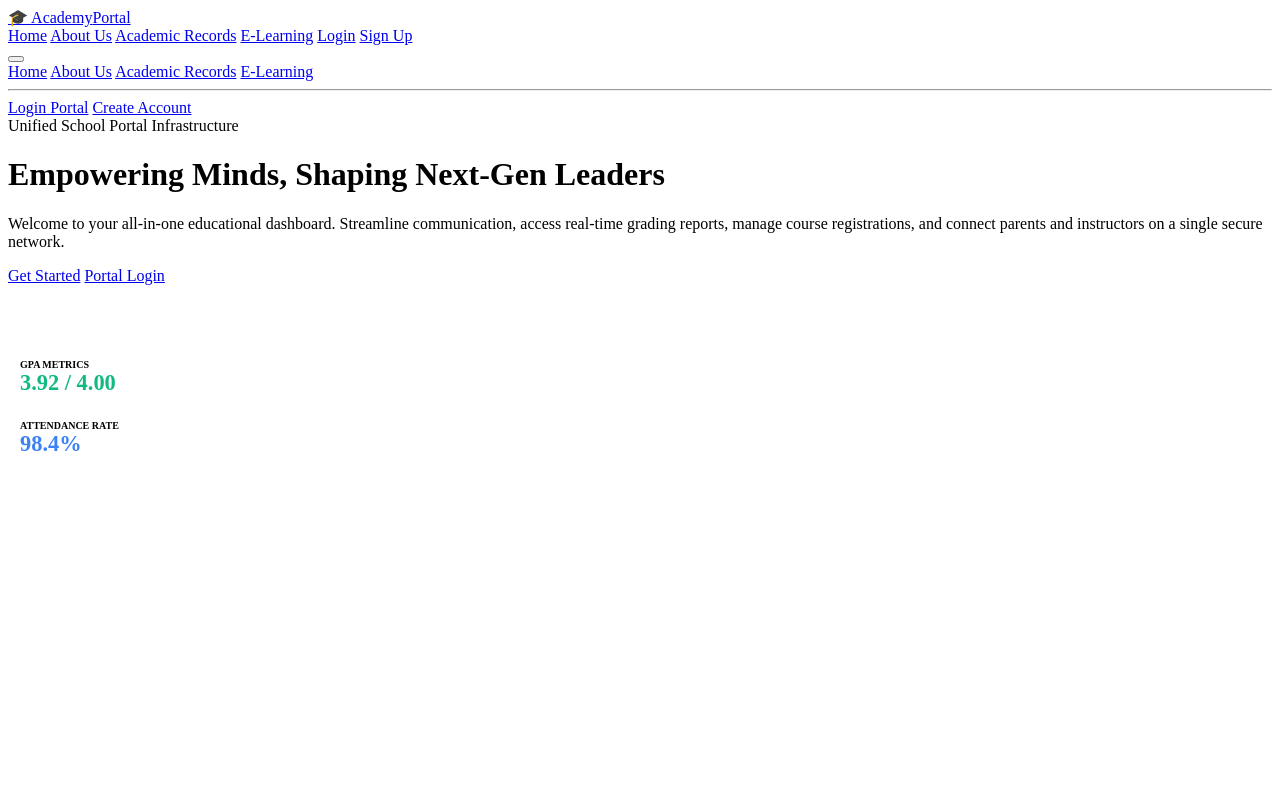
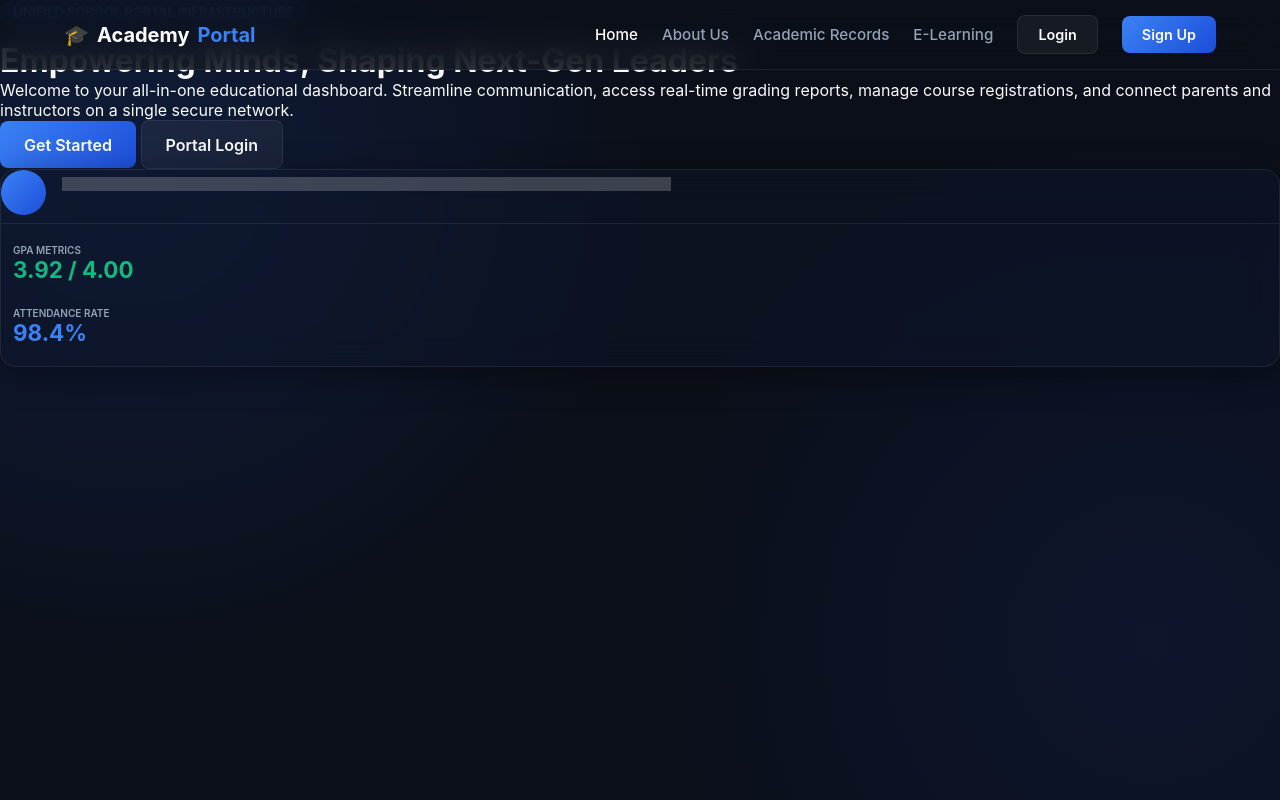
Before and after one commit to emmyWebsite237/gotegs-school-portal, a plain HTML site: page index.html in a window 1280 px wide. Drawn offline with nearby package versions, Linux system fonts and the light colour scheme.

Commit message:
Update styles.css

```diff
--- a/assets/css/styles.css
+++ b/assets/css/styles.css
@@ -1,5 +1,226 @@
 /* ==========================================================================
-   AUTH COMPONENTS & INTERACTIVE FORM UTILITIES (Appended to master styles.css)
+   1. GLOBAL SYSTEM VARIABLES & ROOT FOUNDATIONS
+   ========================================================================== */
+:root {
+  --bg-dark: #0b0f19;
+  --primary: #2563eb;
+  --primary-hover: #1d4ed8;
+  --text-main: #f8fafc;
+  --text-muted: #94a3b8;
+  --glass-bg: rgba(15, 23, 42, 0.45);
+  --glass-border: rgba(255, 255, 255, 0.08);
+  --glass-blur: blur(16px);
+  --transition: all 0.3s cubic-bezier(0.4, 0, 0.2, 1);
+  --accent-gradient: linear-gradient(135deg, #3b82f6 0%, #1d4ed8 100%);
+}
+
+* {
+  box-sizing: border-box;
+  margin: 0;
+  padding: 0;
+  font-family: -apple-system, BlinkMacSystemFont, "Segoe UI", Roboto, sans-serif;
+}
+
+body {
+  background-color: var(--bg-dark);
+  background-image:
+    radial-gradient(circle at 10% 20%, rgba(37, 99, 235, 0.15) 0%, transparent 40%),
+    radial-gradient(circle at 90% 80%, rgba(29, 78, 216, 0.1) 0%, transparent 40%);
+  background-attachment: fixed;
+  color: var(--text-main);
+  min-height: 100vh;
+  overflow-x: hidden;
+}
+
+/* --- Reusable Glass Container Utility --- */
+.glass-card {
+  background: var(--glass-bg);
+  backdrop-filter: var(--glass-blur);
+  -webkit-backdrop-filter: var(--glass-blur);
+  border: 1px solid var(--glass-border);
+  border-radius: 16px;
+  box-shadow: 0 8px 32px 0 rgba(0, 0, 0, 0.37);
+}
+
+/* --- Reusable Button Framework --- */
+.btn {
+  display: inline-flex;
+  align-items: center;
+  justify-content: center;
+  padding: 0.65rem 1.25rem;
+  font-size: 0.9rem;
+  font-weight: 600;
+  border-radius: 8px;
+  border: none;
+  cursor: pointer;
+  transition: var(--transition);
+  text-decoration: none;
+}
+
+.btn-primary {
+  background: var(--accent-gradient);
+  color: #fff;
+}
+
+.btn-primary:hover {
+  opacity: 0.9;
+  transform: translateY(-1px);
+}
+
+.btn-secondary {
+  background: rgba(255, 255, 255, 0.05);
+  border: 1px solid var(--glass-border);
+  color: var(--text-main);
+}
+
+.btn-secondary:hover {
+  background: rgba(255, 255, 255, 0.1);
+}
+
+.btn-block { width: 100%; }
+.btn-large { padding: 0.85rem 1.5rem; font-size: 1rem; }
+
+/* --- Text Accent Badges --- */
+.badge {
+  display: inline-block;
+  padding: 0.25rem 0.75rem;
+  background: rgba(37, 99, 235, 0.2);
+  border: 1px solid rgba(37, 99, 235, 0.3);
+  color: #60a5fa;
+  border-radius: 50px;
+  font-size: 0.8rem;
+  font-weight: 600;
+  text-transform: uppercase;
+  margin-bottom: 1rem;
+}
+
+/* ==========================================================================
+   2. GLOBAL NAVIGATION BAR & RESPONSIVE DRAWER
+   ========================================================================== */
+.navbar {
+  position: fixed;
+  top: 0;
+  left: 0;
+  width: 100%;
+  height: 70px;
+  background: rgba(11, 15, 25, 0.8);
+  backdrop-filter: var(--glass-blur);
+  -webkit-backdrop-filter: var(--glass-blur);
+  border-bottom: 1px solid var(--glass-border);
+  z-index: 1000;
+}
+
+.nav-container {
+  max-width: 1200px;
+  height: 100%;
+  margin: 0 auto;
+  display: flex;
+  align-items: center;
+  justify-content: space-between;
+  padding: 0 1.5rem;
+}
+
+.logo {
+  font-size: 1.25rem;
+  font-weight: 700;
+  color: #fff;
+  text-decoration: none;
+  display: flex;
+  align-items: center;
+  gap: 0.5rem;
+}
+
+.logo .highlight { color: #3b82f6; }
+
+.nav-menu {
+  display: flex;
+  align-items: center;
+  gap: 1.5rem;
+}
+
+.nav-link {
+  color: var(--text-muted);
+  text-decoration: none;
+  font-size: 0.95rem;
+  font-weight: 500;
+  transition: var(--transition);
+}
+
+.nav-link:hover, .nav-link.active {
+  color: #fff;
+}
+
+/* Hamburger Icon */
+.hamburger {
+  display: none;
+  flex-direction: column;
+  gap: 5px;
+  background: none;
+  border: none;
+  cursor: pointer;
+  z-index: 1100;
+}
+
+.hamburger span {
+  width: 24px;
+  height: 2px;
+  background-color: var(--text-main);
+  transition: var(--transition);
+}
+
+/* Responsive Slide Drawer Styles */
+.side-drawer {
+  position: fixed;
+  top: 0;
+  right: -280px;
+  width: 280px;
+  height: 100vh;
+  background: #0f172a;
+  border-left: 1px solid var(--glass-border);
+  z-index: 1050;
+  padding: 80px 1.5rem 2rem;
+  transition: var(--transition);
+}
+
+.side-drawer.open { right: 0; }
+
+.drawer-menu {
+  display: flex;
+  flex-direction: column;
+  gap: 1.25rem;
+}
+
+.drawer-link {
+  color: var(--text-muted);
+  text-decoration: none;
+  font-size: 1.1rem;
+}
+
+.drawer-divider {
+  border: 0;
+  border-top: 1px solid var(--glass-border);
+  margin: 0.5rem 0;
+}
+
+.drawer-overlay {
+  position: fixed;
+  top: 0;
+  left: 0;
+  width: 100vw;
+  height: 100vh;
+  background: rgba(0,0,0,0.5);
+  backdrop-filter: blur(4px);
+  z-index: 1040;
+  display: none;
+}
+
+@media (max-width: 768px) {
+  .nav-menu { display: none; }
+  .hamburger { display: flex; }
+}
+
+/* ==========================================================================
+   3. YOUR AUTH COMPONENTS & INTERACTIVE FORM UTILITIES
    ========================================================================== */
 
 /* --- Centralized Auth Layout Container --- */
```
